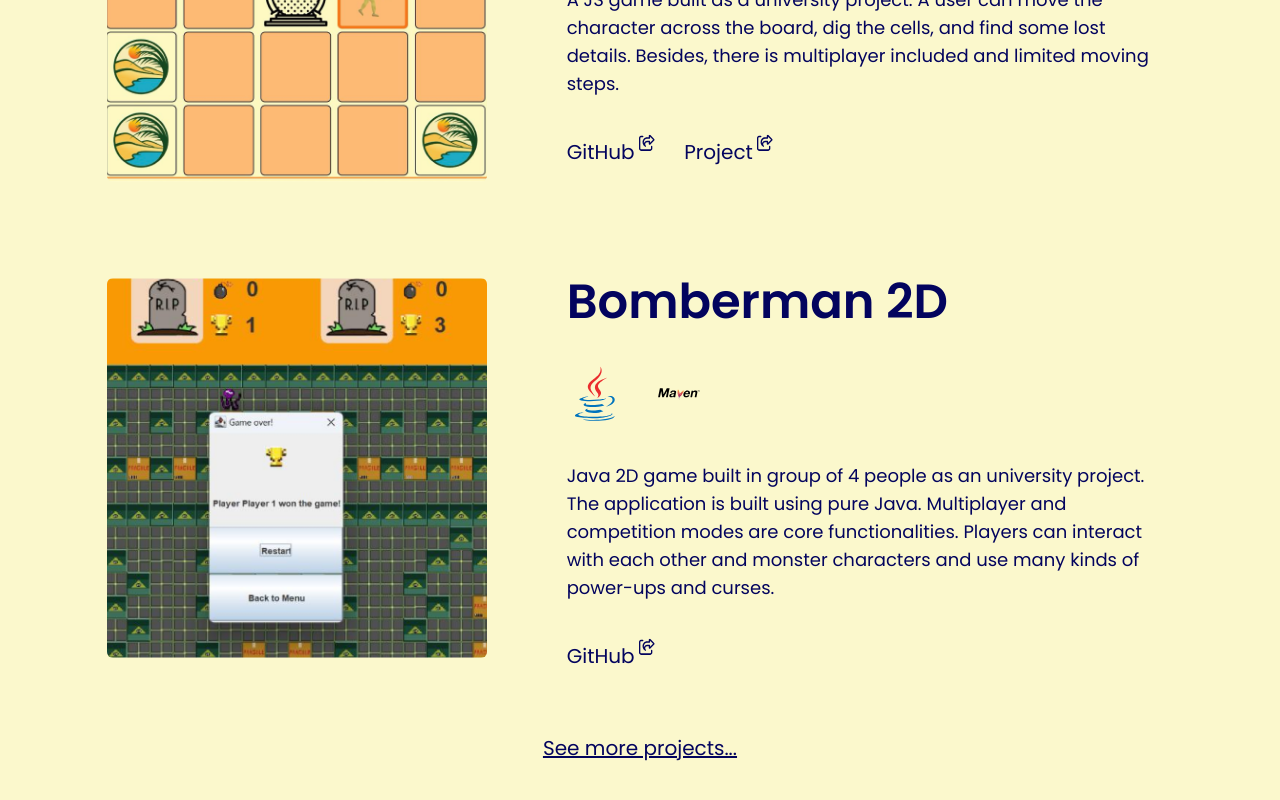
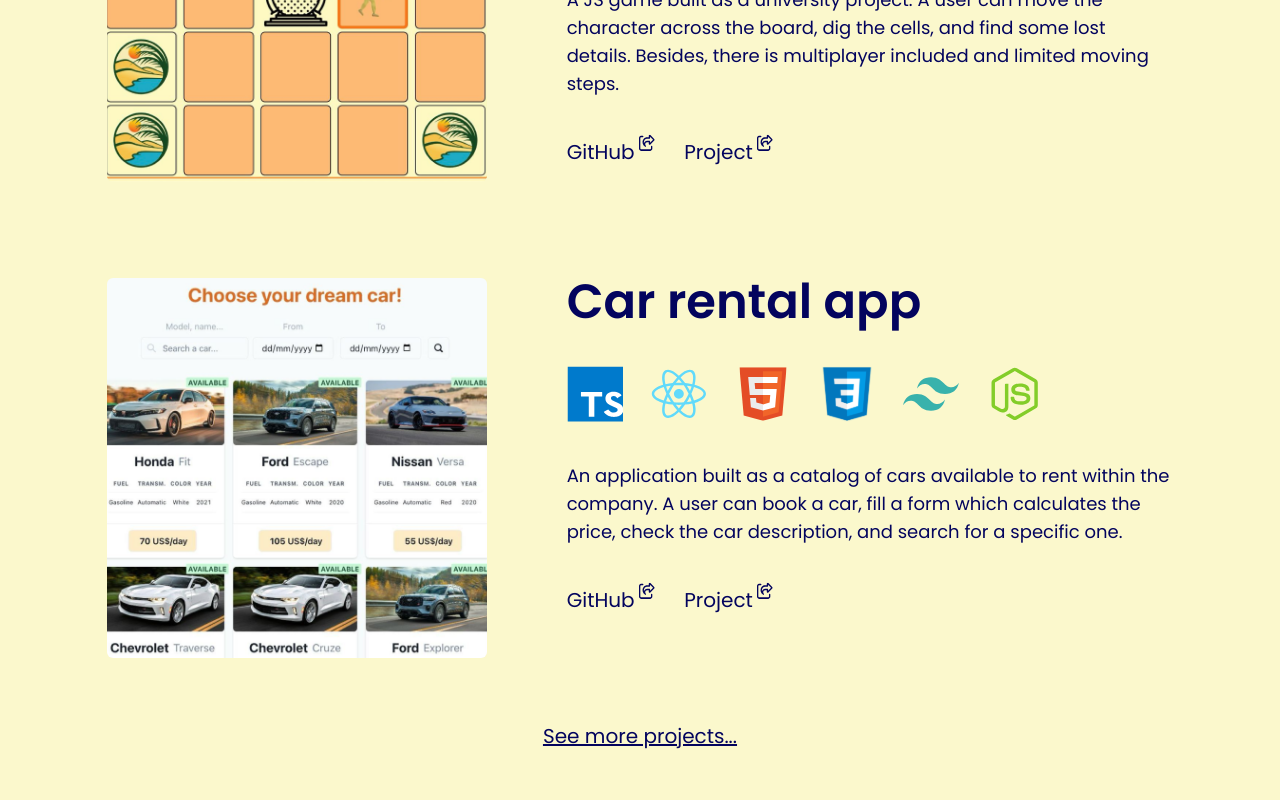
Before and after one commit to shepelenkomikhail/Portfolio, a React (Vite) app: page / in a window 1280 px wide. Shown: the part 2303-3103 px from the top of the page. Built offline with nearby package versions, Linux system fonts and the light colour scheme.

Commit message:
about me, projects order

```diff
--- a/src/components/Work.tsx
+++ b/src/components/Work.tsx
@@ -17,7 +17,7 @@ export default function Work() {
             <div className="flex flex-wrap gap-24">
                 {
                     Array.from({length: 3}, (_:unknown, i: number): ReactElement => (
-                        <ProjectCard key={i + 1} id={i + 1}/>
+                        <ProjectCard key={i} id={i}/>
                     ))
                 }
             </div>
--- a/src/pages/About.tsx
+++ b/src/pages/About.tsx
@@ -19,10 +19,9 @@ export default function About() {
                     <div className="flex flex-col gap-24 md:gap-36">
                         <div>
                             <h1 className="text-titleYellow">about me.</h1>
-                            <p className="text-md md:text-md w-full md:w-3/4 mt-4 mb-4">I am a goal-oriented individual originally from Sumy, Ukraine.
-                                As a CS student at
-                                ELTE University, I am currently pursuing a Bachelor's degree. I have hands-on
-                                experience in front-end and back-end development.
+                            <p className="text-md md:text-md w-full md:w-3/4 mt-4 mb-4">
+                                I am a highly motivated and disciplined individual. Through my ability and understanding of programming in different languages, I am finishing my studies in B.Sc. Computer Science. I have a strong base that allowed me to complete my studies tasks on different technologies.
+                                I have good analytical and communication skills. I can adapt to change easily and have the confidence to take challenges head on. Having been part of multiple sports teams as well as other academic groups containing people from very diverse backgrounds, I am a team player and can function on my own when needed.
                             </p>
                         </div>
 
--- a/src/storage/projects.ts
+++ b/src/storage/projects.ts
@@ -30,6 +30,20 @@ const projects: Project[] = [
     },
     {
         id: 2,
+        title: "2D Board game",
+        description: "A JS game built as a university project. A user can move the character across the board, dig the cells, and find some lost details. Besides, there is multiplayer included and limited moving steps.",
+        techStack: [
+            { name: "JavaScript", path: javascript },
+            { name: "HTML", path: html },
+            { name: "CSS", path: css },
+            { name: "Tailwind", path: tailwind }
+        ],
+        img: "./projlogos/IKLogo.png",
+        github: "https://github.com/shepelenkomikhail/IK-1",
+        projectLink: "https://ik-1.vercel.app/"
+    },
+    {
+        id: 3,
         title: "Car rental app",
         description: "An application built as a catalog of cars available to rent within the company. A user can book a car, fill a form which calculates the price, check the car description, and search for a specific one.",
         techStack: [
@@ -44,20 +58,7 @@ const projects: Project[] = [
         github: "https://github.com/shepelenkomikhail/udemx-test",
         projectLink: "https://shepelenkomikhail.github.io/udemx-test/"
     },
-    {
-        id: 3,
-        title: "2D Board game",
-        description: "A JS game built as a university project. A user can move the character across the board, dig the cells, and find some lost details. Besides, there is multiplayer included and limited moving steps.",
-        techStack: [
-            { name: "JavaScript", path: javascript },
-            { name: "HTML", path: html },
-            { name: "CSS", path: css },
-            { name: "Tailwind", path: tailwind }
-        ],
-        img: "./projlogos/IKLogo.png",
-        github: "https://github.com/shepelenkomikhail/IK-1",
-        projectLink: "https://ik-1.vercel.app/"
-    },
+
     {
         id: 4,
         title: "Bomberman 2D",
```
